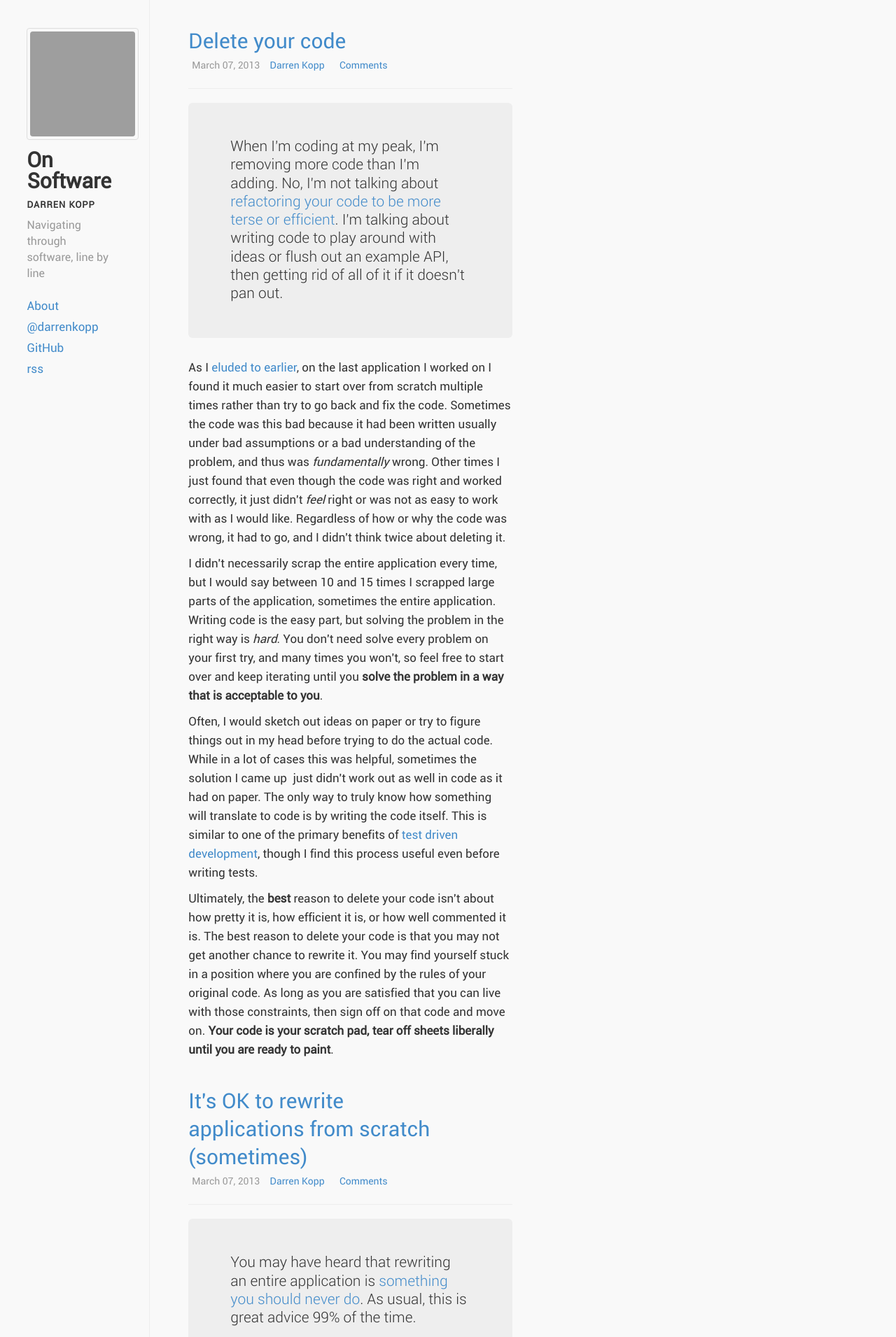
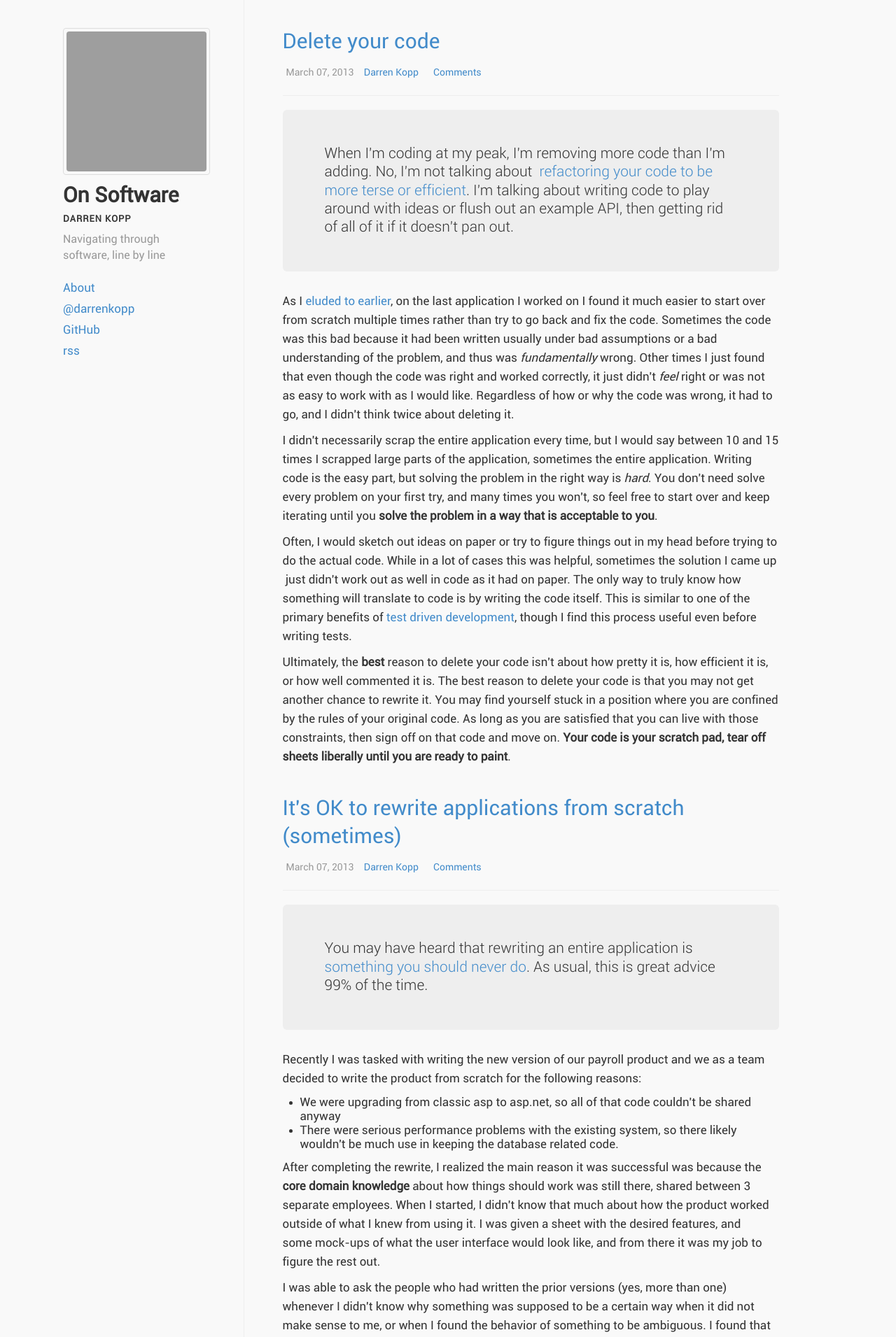
Before and after one commit to darrenkopp/darrenkopp.github.com, a Jekyll site: the page built from index.html, in a window 1280 px wide. Shown: the top 1911 px of the page at 70% size. Built offline with Jekyll 4.4.1, drawn with Linux system fonts in a browser that asks for light colours; the list of posts is cut into pages by our own code; comment, search, counter and statistics services are not loaded; grey boxes are pictures that could not be loaded.

Commit message:
fix layout
wrap everything in container for bootstrap
fix bad css

```diff
--- a/_layouts/layout.html
+++ b/_layouts/layout.html
@@ -27,7 +27,8 @@
     </script>
 </head>
 <body>
-    <header id="sidebar" class="span2">
+    <div class="container">
+        <header id="sidebar" class="span3">
             <a href="/" class="thumbnail">
                 <figure class="logo">
                     <img class="img-rounded" src="{{ site.gravatar_url }}" alt="{{ site.author }}" />
@@ -47,8 +48,9 @@
                 <li><a href="{{ site.rss_url }}">rss</a></li>
             </ul>
         </header>
-    <section id="river" class="span5">
+        <section id="river" class="span8">
             {{content}}
         </section>
+    </div>
 </body>
 </html>
--- a/css/style.css
+++ b/css/style.css
@@ -58,7 +58,7 @@ body {
     padding-top: 40px;
 }
 
-    #sidebar > h1, h2, h3 {
+    #sidebar > h1, #sidebar > h2, #sidebar > h3 {
         margin: 0;
         width: 75%;
     }
```
Lines whose indentation alone changed are shown as unchanged.
